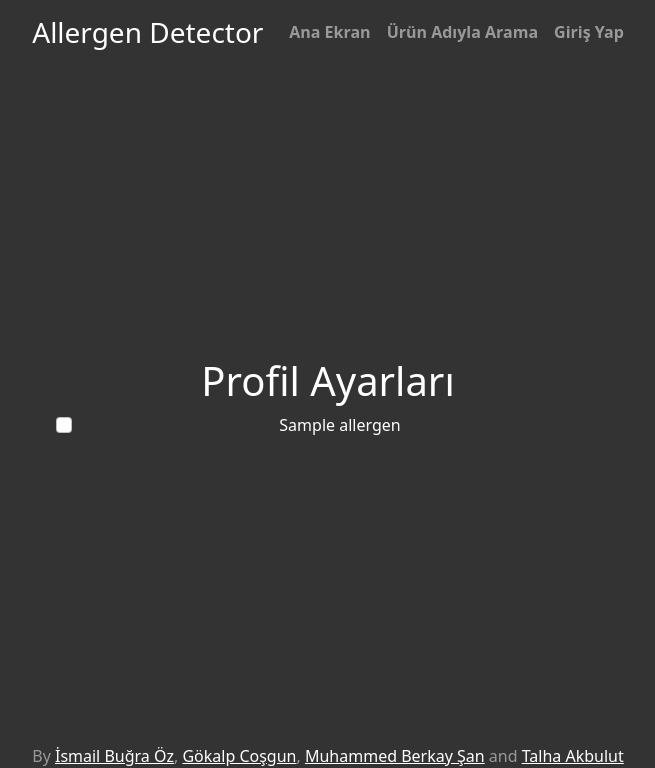
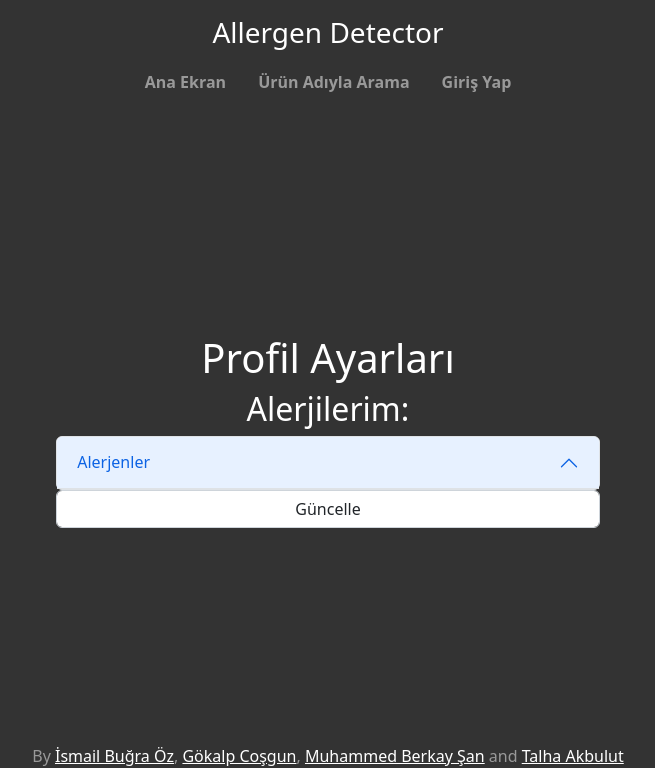
Before and after one commit to gklpcsgn/AllergenDetector, a Flask app: template Site/templates/profile.html in a window 1280 px wide. Shown: the top 768 px of the page, without its empty margins (312-967 px from the left). Run offline with Flask 2, Linux system fonts and the light colour scheme; the template is opened without the code that fills it: most values are stand-ins (such as "Sample title", 1, 10 or a date in 2020); some libraries are stand-ins or nearby versions.

Commit message:
profil sekmesi eklendi

```diff
--- a/Site/app.py
+++ b/Site/app.py
@@ -10,6 +10,7 @@ app = Flask(__name__)
 app.secret_key = b'talha'
 client = None
 
+# all_allergens = None
 
 login_manager = LoginManager()
 login_manager.init_app(app)
@@ -213,7 +214,10 @@ def signin():
 
         login_user(user)
 
-        return redirect('test.html', test=user)
+        # return render_template('test.html', test=user)
+
+
+        return redirect(url_for('profile'))
 
     return render_template('signin.html')
 
@@ -221,13 +225,21 @@ def signin():
 @login_required
 def logout():
     logout_user()
-    return redirect(url_for('signin'))
+    return redirect("/")
 
 
 @app.route('/profile')
 @login_required
 def profile():
-    return render_template('profile.html')
+    message = "g"
+    message = message.encode('utf-8')
+    client.send(message)
+
+    from_server = client.recv(4096)
+    from_server = from_server.decode('utf-8')
+    print("From server : ",from_server)
+    allAllergens = pd.read_json(from_server)
+    return render_template('profile.html',allAllergens=allAllergens)
 
 @app.route("/item/<int:barcodeno>")
 def item(barcodeno):
--- a/Site/static/cover.css
+++ b/Site/static/cover.css
@@ -71,8 +71,12 @@ body {
   border-bottom-color: rgba(255, 255, 255, .25);
 }
 
-.nav-masthead .nav-link + .nav-link {
-  margin-left: 1rem;
+/* .nav-masthead .nav-link + .nav-link {
+   margin-left: 1rem;
+} */
+
+.nav-link{
+  margin: 1rem;
 }
 
 .nav-masthead .active {
@@ -80,14 +84,14 @@ body {
   border-bottom-color: #fff;
 }
 
-@media (min-width: 48em) {
+/* @media (min-width: 48em) {
   .masthead-brand {
     float: left;
   }
   .nav-masthead {
     float: right;
   }
-}
+} */
 
 
 /*
--- a/Site/templates/base.html
+++ b/Site/templates/base.html
@@ -12,28 +12,34 @@
     <!-- Bootstrap core CSS -->
     <link rel="stylesheet" href="https://cdn.jsdelivr.net/npm/bootstrap@5.2.3/dist/css/bootstrap.min.css" integrity="sha384-rbsA2VBKQhggwzxH7pPCaAqO46MgnOM80zW1RWuH61DGLwZJEdK2Kadq2F9CUG65" crossorigin="anonymous">
 
+    <!-- fontawesome -->
+
+    <script src="https://use.fontawesome.com/b89f53f666.js"></script>
+
     <!-- Custom styles for this template -->
     <link href="/static/cover.css" rel="stylesheet">
+
+
   </head>
 
   <body class="text-center">
     <div class="cover-container d-flex h-100 p-3 mx-auto flex-column">
+      <h3 class="masthead-brand" onclick="location.href='/';" style="cursor: pointer;">Allergen Detector</h3>
       <header class="masthead mb-auto">
         <div class="inner">
-          <h3 class="masthead-brand" onclick="location.href='/';" style="cursor: pointer;">Allergen Detector</h3>
           <nav class="nav nav-masthead justify-content-center">
             <a class="nav-link {% if request.path == '/' %}active{% endif %}" href="/">Ana Ekran</a>
             <a class="nav-link {% if request.path == '/name_search' %}active{% endif %}" href="/name_search">Ürün Adıyla Arama</a>
             <!-- <a class="nav-link" href="/signin">Giriş Yap</a> -->
             {% if current_user.is_authenticated %}
+              {% if current_user.is_admin %}
+                <a class="nav-link {% if request.path == '/admin' %}active{% endif %}" href="/admin">Admin Paneli</a>
+              {% endif %}
+            {% endif %}
+            {% if current_user.is_authenticated %}
               <a class="nav-link" href="/logout">Çıkış Yap</a>
             {% else %}
               <a class="nav-link" href="/signin">Giriş Yap</a>
-            {% endif %}
-            {% if current_user.is_authenticated %}
-              {% if current_user.is_admin %}
-                <a class="nav-link" href="/admin">Admin Paneli</a>
-              {% endif %}
             {% endif %}
           </nav>
         </div>
--- a/Site/templates/profile.html
+++ b/Site/templates/profile.html
@@ -3,12 +3,43 @@
 
 <h1 class="cover-heading">Profil Ayarları</h1>
 
-{% for allergen in allAllergen %}
-    <div class="form-check">
-        <input class="form-check-input" data-allergenid="{{ allergen['allergenid'] }}" type="checkbox" value="" id="defaultCheck1">
-        <label class="form-check-label" for="defaultCheck1">
-            {{ allergen["allergenname"] }}
-        </label>
+<h2>Alerjilerim:</h2>
+
+<form action="/profile/updateallergens" method="POST">
+    <div class="form-group">
+        <div class="accordion" id="accordionExample">
+            <div class="accordion-item">
+                <h2 class="accordion-header" id="headingOne">
+                    <button class="accordion-button" type="button" data-bs-toggle="collapse"
+                        data-bs-target="#collapseOne" aria-expanded="true" aria-controls="collapseOne">
+                        Alerjenler
+                    </button>
+                </h2>
+                <div id="collapseOne" class="accordion-collapse collapse" aria-labelledby="headingOne"
+                    data-bs-parent="#accordionExample">
+                    <div class="accordion-body">
+                        {% for allergen in allAllergens.values %}
+                        <div class="form-check">
+                            <input class="form-check-input" type="checkbox" name="{{ allergen[1] }}" value=""
+                                id="flexCheckDefault">
+                            <label class="form-check-label" for="flexCheckDefault">
+                                {{ allergen[1] }}
+                            </label>
+                        </div>
+                        {% endfor %}
+                    </div>
+                </div>
+            </div>
+
+        </div>
+
+
+
+
+
+
+        <input class="form-control" type="submit" value="Güncelle">
     </div>
-{% endfor %}
-{% endblock %}
+</form>
+
+    {% endblock %}
--- a/server.py
+++ b/server.py
@@ -94,7 +94,7 @@ print("listening")
 serv.listen(5)
 while True:
     conn, addr = serv.accept()
-
+    print("connected")
     while True:
         data_user = conn.recv(4096)
         print(data_user)
```
